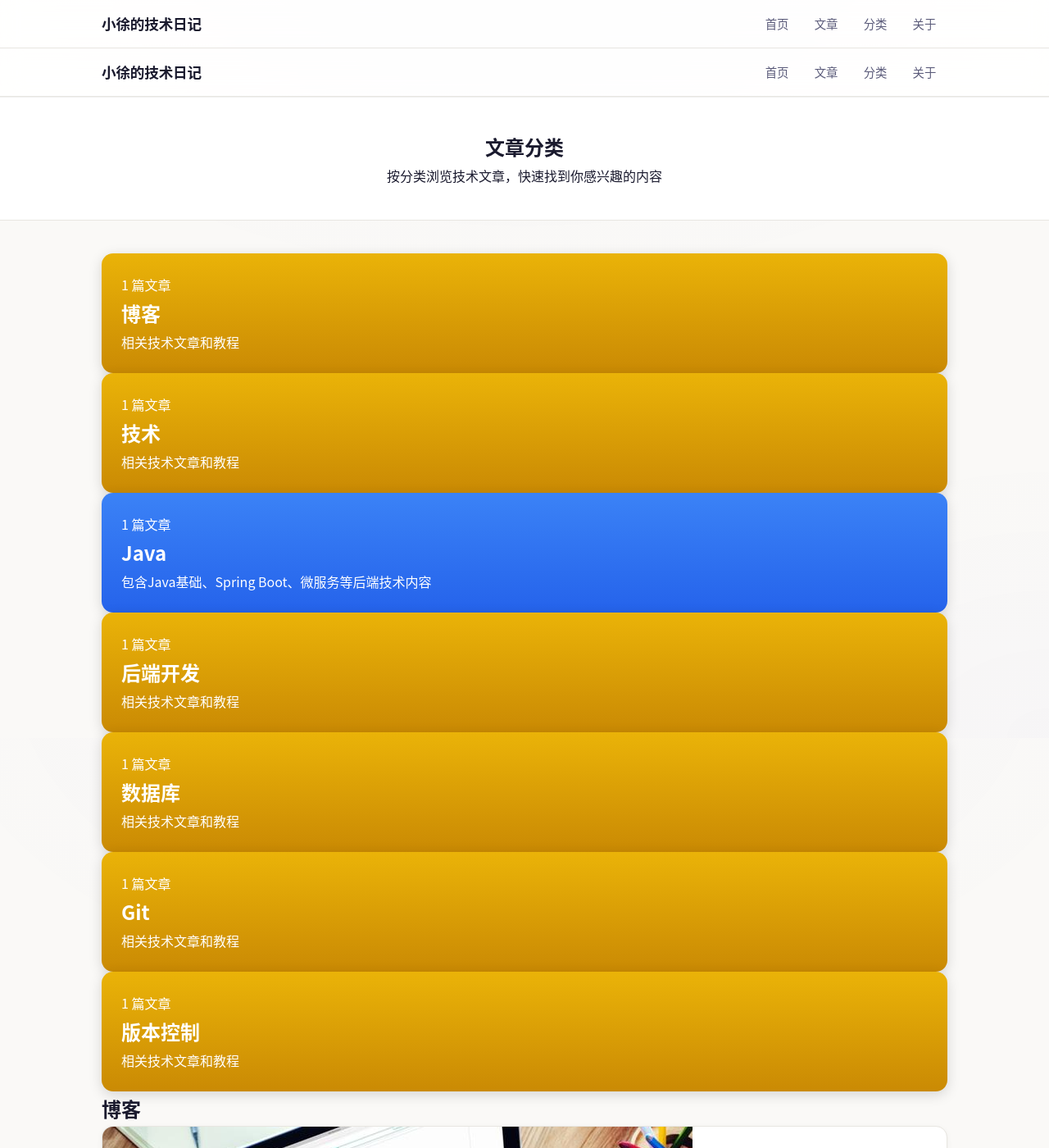
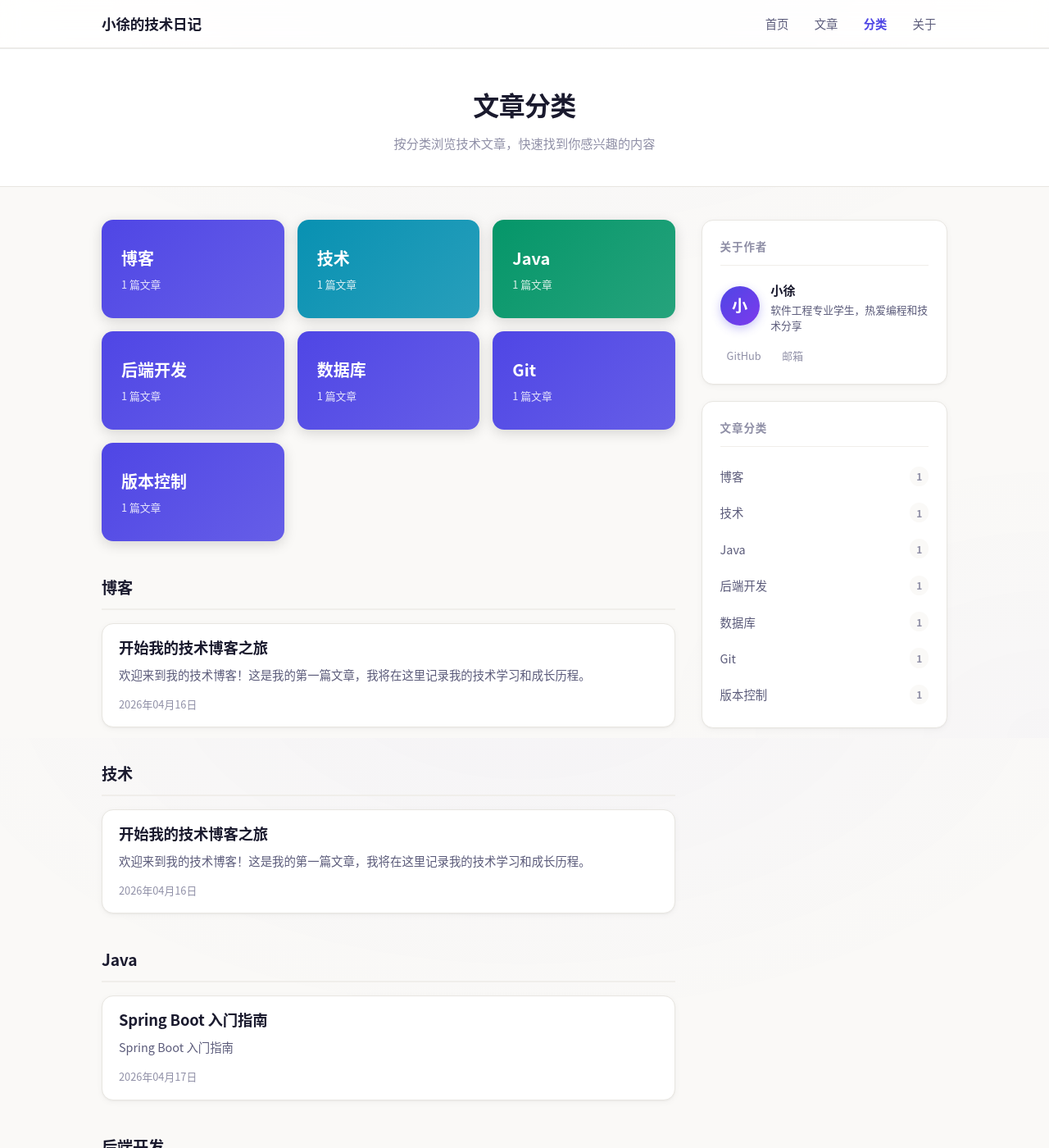
Before and after one commit to XyfHub/XyfHub.github.io, a Jekyll site: the page built from categories/index.html, in a window 1280 px wide and 1400 px high. Shown: the whole window at 82% size. Built offline with Jekyll 4.4.1, drawn with Linux system fonts in a browser that asks for light colours; some of the changed text lies outside the part shown.

Commit message:
feat: rewrite categories page with gradient cards

```diff
--- a/categories/index.html
+++ b/categories/index.html
@@ -1,139 +1,55 @@
 ---
 layout: default
 title: 文章分类
+active_nav: 分类
 ---
 
-{% include navbar.html active='categories' %}
-
-<!-- 页面标题区 -->
-<section class="page-title-section">
+<div class="page-title-section">
   <div class="container">
-    <div class="title-container">
-      <h1 class="page-title">文章分类</h1>
-      <div class="spacer"></div>
-      <p class="page-subtitle">按分类浏览技术文章，快速找到你感兴趣的内容</p>
+    <h1 class="page-title-section__title">文章分类</h1>
+    <p class="page-title-section__subtitle">按分类浏览技术文章，快速找到你感兴趣的内容</p>
   </div>
 </div>
-</section>
 
-<!-- 主内容区 -->
 <section class="main-content">
   <div class="container">
-    <div class="content-container">
-      <!-- 左侧内容区 -->
-      <div class="left-content">
-        <!-- 分类概览 -->
-        <div class="categories-overview">
+    <div class="two-col">
+      <div class="two-col__main">
+        <div class="category-grid">
+          {% assign cat_colors = "4f46e5,0891b2,059669" | split: "," %}
+          {% assign cat_idx = 0 %}
           {% for category in site.categories %}
-            <div class="category-card" style="{% if category[0] == 'Java' %}background: linear-gradient(180deg, #3b82f6, #2563eb);{% elsif category[0] == '小程序' %}background: linear-gradient(180deg, #a855f7, #9333ea);{% else %}background: linear-gradient(180deg, #eab308, #ca8a04);{% endif %}">
-              <div class="category-header">
-                <div class="category-icon">
-                  {% if category[0] == 'Java' %}<i class="ri-code-box-line icon"></i>{% elsif category[0] == '小程序' %}<i class="ri-smartphone-line icon"></i>{% else %}<i class="ri-database-2-line icon"></i>{% endif %}
-                </div>
-                <div class="spacer"></div>
-                <div class="category-count">
-                  <span class="count-text">{{ category[1].size }} 篇文章</span>
-                </div>
-              </div>
-              <div class="spacer"></div>
-              <h2 class="category-title">{{ category[0] }}</h2>
-              <div class="spacer"></div>
-              <p class="category-description">
-                {% if category[0] == 'Java' %}包含Java基础、Spring Boot、微服务等后端技术内容{% elsif category[0] == '小程序' %}微信小程序开发教程、实战经验和性能优化技巧{% else %}相关技术文章和教程{% endif %}
-              </p>
-            </div>
+            {% assign color = cat_colors[cat_idx] | default: "4f46e5" %}
+            <a href="#{{ category[0] | slugify }}" class="category-card fade-in" style="background: linear-gradient(135deg, #{{ color }}, #{{ color }}dd);">
+              <span class="category-card__name">{{ category[0] }}</span>
+              <span class="category-card__count">{{ category[1].size }} 篇文章</span>
+            </a>
+            {% assign cat_idx = cat_idx | plus: 1 %}
           {% endfor %}
         </div>
 
-        <!-- 分类文章列表 -->
-        <div class="categories-list">
         {% for category in site.categories %}
-            <div class="category-section">
-              <h2 class="category-section-title">{{ category[0] }}</h2>
-              <div class="spacer"></div>
-              <div class="category-articles">
+          <div class="category-section" id="{{ category[0] | slugify }}">
+            <h2 class="category-section__title">{{ category[0] }}</h2>
             {% for post in category[1] %}
-                  <article class="article-card">
-                    {% if post.cover %}
-                      <img src="{{ post.cover }}" alt="{{ post.title }}" class="article-cover">
-                    {% else %}
-                      <div class="article-cover" style="background: linear-gradient(135deg, #2563eb, #4338ca);"></div>
-                    {% endif %}
-                    <div class="article-content">
-                      {% if post.categories.size > 0 %}
-                        <div class="article-tags">
-                          {% for category in post.categories %}
-                            <span class="tag tag-java">{{ category }}</span>
-                          {% endfor %}
+              <article class="article-card article-card--compact fade-in">
+                <div class="article-card__body">
+                  <h3 class="article-card__title">
+                    <a href="{{ post.url | relative_url }}">{{ post.title }}</a>
+                  </h3>
+                  <p class="article-card__excerpt">{{ post.excerpt | strip_html | truncate: 150 }}</p>
+                  <div class="article-card__meta">
+                    <span>{{ post.date | date: "%Y年%m月%d日" }}</span>
                   </div>
-                      {% endif %}
-                      <h3 class="article-title"><a href="{{ post.url }}">{{ post.title }}</a></h3>
-                      <p class="article-excerpt">{{ post.excerpt | strip_html | truncate: 200 }}</p>
-                      <div class="article-meta">
-                        <span class="article-meta-item">
-                          <i class="ri-calendar-line article-meta-icon"></i>
-                          <span>{{ post.date | date: "%Y年%m月%d日" }}</span>
-                        </span>
-                        <span class="article-meta-item">
-                          <i class="ri-user-line article-meta-icon"></i>
-                          <span>小徐</span>
-                        </span>
-                      </div>
-                      <a href="{{ post.url }}" class="article-read-more">阅读更多 →</a>
                 </div>
               </article>
             {% endfor %}
           </div>
-            </div>
         {% endfor %}
       </div>
-      </div>
-
-      <!-- 右侧边栏 -->
-      <div class="right-sidebar">
-        <!-- 个人信息 -->
-        <div class="sidebar-section">
-          <h3 class="sidebar-title">个人信息</h3>
-          <div class="author-info">
-            <div class="author-avatar">徐</div>
-            <h4 class="author-name">{{ site.author.name }}</h4>
-            <p class="author-bio">{{ site.author.bio }}</p>
-            <div class="social-links">
-              {% for link in site.social %}
-                <a href="{{ link.url }}" target="_blank" class="social-link">{{ link.name }}</a>
-              {% endfor %}
-            </div>
-          </div>
-        </div>
-
-        <!-- 文章分类 -->
-        <div class="sidebar-section">
-          <h3 class="sidebar-title">文章分类</h3>
-          <ul class="category-list">
-            {% for category in site.categories %}
-              <li class="category-item">
-                <a href="/categories/{{ category[0] }}" class="category-link">{{ category[0] }}</a>
-                <span class="category-count">{{ category[1].size }}</span>
-              </li>
-            {% endfor %}
-          </ul>
-        </div>
+      <div class="two-col__side">
+        {% include sidebar.html %}
       </div>
     </div>
   </div>
 </section>
-
-<!-- 页脚 -->
-<footer class="footer">
-  <div class="container">
-    <div class="footer-content">
-      <p class="footer-text">小徐的技术日记 | 分享技术，记录成长</p>
-      <div class="footer-social">
-        {% for link in site.social %}
-          <a href="{{ link.url }}" target="_blank" class="footer-social-link">{{ link.name }}</a>
-        {% endfor %}
-      </div>
-      <p class="footer-copyright">&copy; {{ site.time | date: "%Y" }} {{ site.title }}. 保留所有权利。</p>
-    </div>
-  </div>
-</footer>
```
Lines whose indentation alone changed are shown as unchanged.
